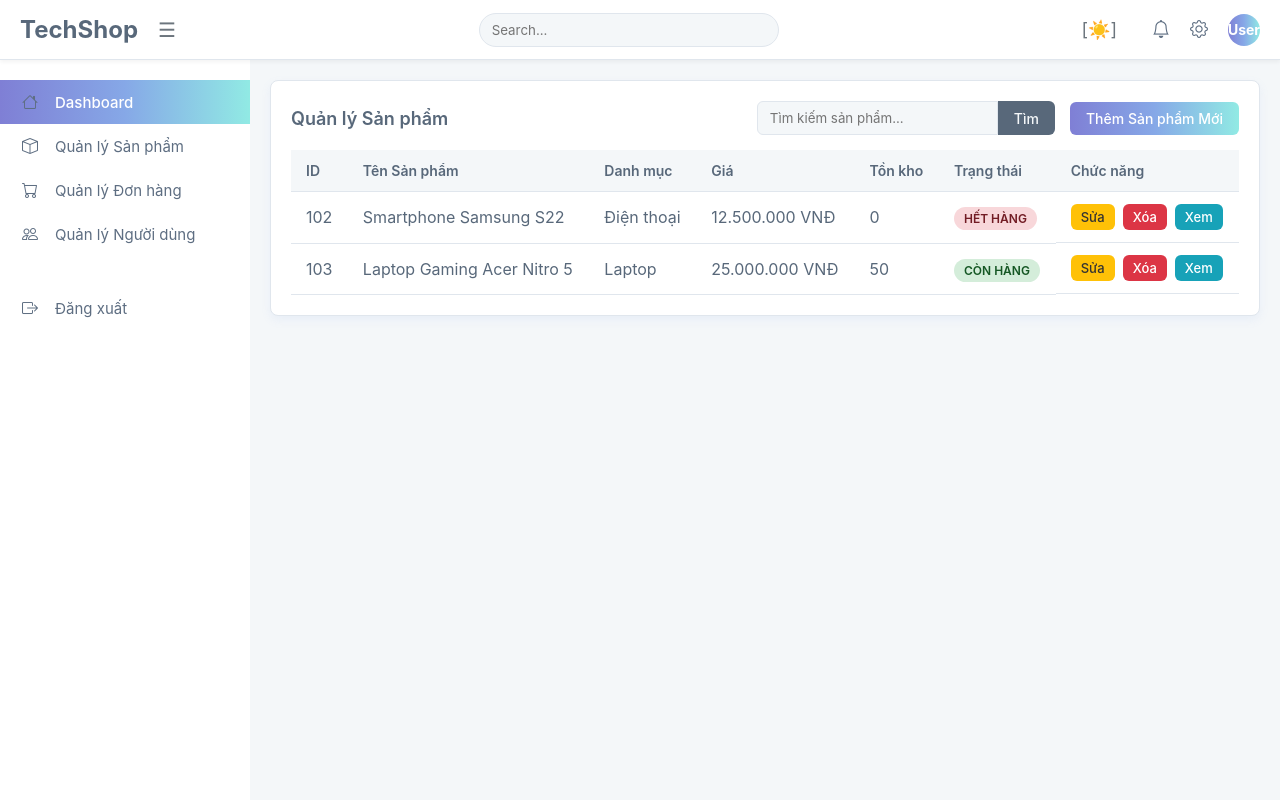
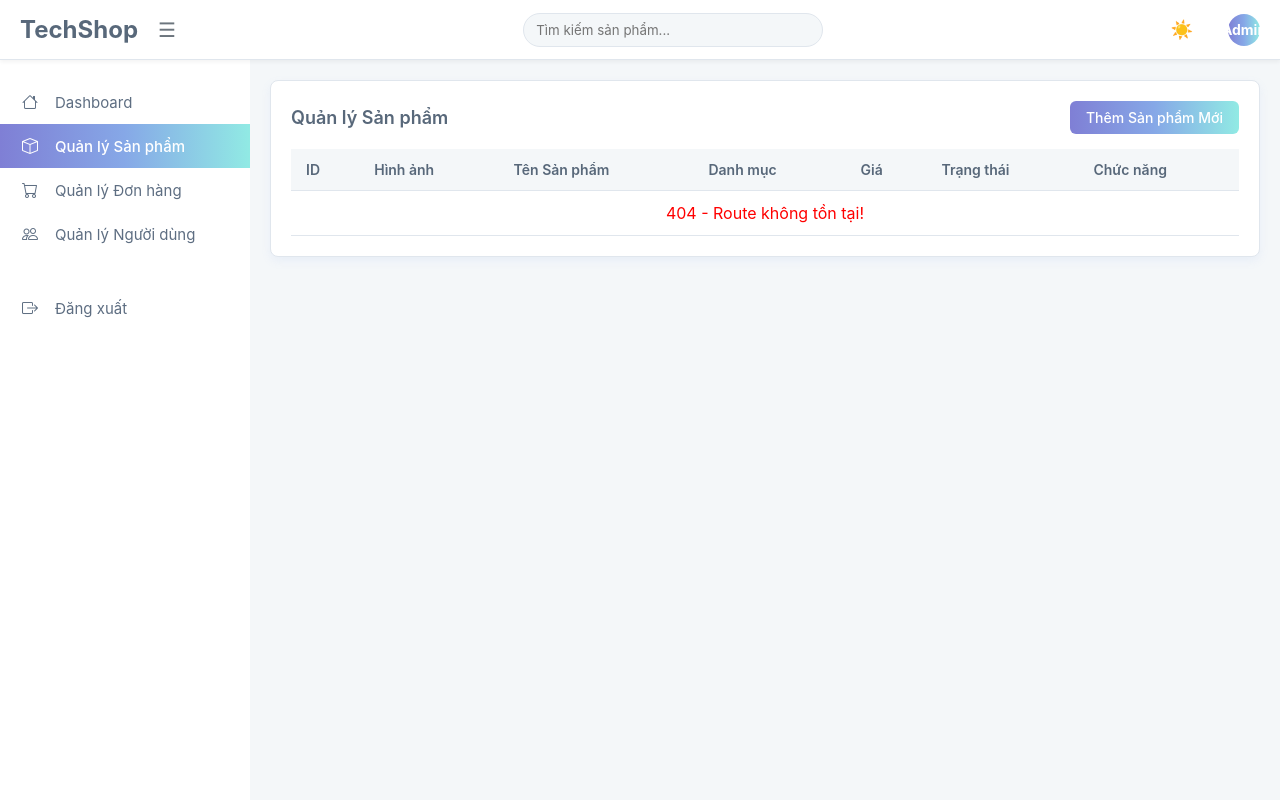
Before and after one commit to Dchong1211/TechShop, a PHP site: page /TechShop/admin/products.php in a window 1280 px wide. Run offline with PHP 8.4, Linux system fonts and the light colour scheme; some libraries are stand-ins or nearby versions.

Commit message:
Push by minhhungnt123 on Wed 11/19/2025 22:22:10.01

```diff
--- a/public/admin/products.php
+++ b/public/admin/products.php
@@ -1,85 +1,67 @@
+<?php
+session_start();
+require_once __DIR__ . '/../../app/helpers/CSRF.php';
+$csrf_token = CSRF::token();
+?>
 <!DOCTYPE html>
 <html lang="vi">
+
 <head>
     <meta charset="UTF-8">
+    <meta name="csrf-token" content="<?= $csrf_token ?>">
     <meta name="viewport" content="width=device-width, initial-scale=1.0">
     <title>Quản lý Sản phẩm | Admin Panel</title>
-    <link rel="stylesheet" href="/public/assets/css/cssAdmin/main_admin.css">
-    <link rel="stylesheet" href="/public/assets/css/cssAdmin/products.css">
+    <base href="/TechShop/">
+    <link rel="stylesheet" href="public/assets/css/cssAdmin/main_admin.css">
+    <link rel="stylesheet" href="public/assets/css/cssAdmin/products.css">
     <link rel="stylesheet" href="https://cdn.jsdelivr.net/npm/bootstrap-icons@1.11.1/font/bootstrap-icons.css">
+    <style>
+        .loading-row {
+            text-align: center;
+            padding: 20px;
+            color: #666;
+        }
+    </style>
 </head>
+
 <body>
 
     <div class="app-wrapper">
 
         <nav class="top-navbar">
             <div class="navbar-left">
-                <a href="index.php" class="navbar-brand">TechShop</a>
-                <button class="sidebar-toggle" type="button">☰</button> </div>
+                <a href="public/admin/index.php" class="navbar-brand">TechShop</a>
+                <button class="sidebar-toggle" type="button">☰</button>
+            </div>
             <div class="navbar-search">
-                <input type="text" placeholder="Search...">
+                <input type="text" id="search-input" placeholder="Tìm kiếm sản phẩm...">
             </div>
             <div class="navbar-right">
-                <button class="theme-toggle" id="theme-toggle" type="button" title="Chuyển đổi Sáng/Tối">
-                    <span class="icon-sun">[☀️]</span>
-                    <span class="icon-moon">[🌙]</span>
+                <button class="theme-toggle" id="theme-toggle">
+                    <span class="icon-sun">☀️</span><span class="icon-moon">🌙</span>
                 </button>
-                <a href="#" class="nav-icon"><i class="bi bi-bell" style="color: #5e6e82"></i></a>
-                <a href="#" class="nav-icon"><i class="bi bi-gear" style="color: #5e6e82"></i></a>
-                <a href="#" class="nav-icon user-avatar">[User]</a>
+                <a href="#" class="nav-icon user-avatar">Admin</a>
             </div>
         </nav>
 
         <aside class="sidebar">
             <nav class="sidebar-nav">
                 <ul>
-                    <li>
-                        <a href="index.php" class="active">
-                            <span class="icon"><i class="bi bi-house" style="color: #5e6e82"></i></span>
-                            <span class="title">Dashboard</span>
-                        </a>
-                    </li>
-                    <li>
-                        <a href="products.php">
-                            <span class="icon"><i class="bi bi-box" style="color: #5e6e82"></i></span>
-                            <span class="title">Quản lý Sản phẩm</span>
-                        </a>
-                    </li>
-                    <li>
-                        <a href="orders.php">
-                            <span class="icon"><i class="bi bi-cart" style="color: #5e6e82"></i></span>
-                            <span class="title">Quản lý Đơn hàng</span>
-                        </a>
-                    </li>
-                    <li>
-                        <a href="users.php">
-                            <span class="icon"><i class="bi bi-people" style="color: #5e6e82"></i></span>
-                            <span class="title">Quản lý Người dùng</span>
-                        </a>
-                    </li>
-                    <li class="sidebar-logout">
-                        <a href="login.php">
-                            <span class="icon"><i class="bi bi-box-arrow-right" style="color: #5e6e82"></i></span>
-                            <span class="title">Đăng xuất</span>
-                        </a>
-                    </li>
+                    <li><a href="public/admin/index.php"><span class="icon"><i class="bi bi-house"></i></span><span class="title">Dashboard</span></a></li>
+                    <li><a href="public/admin/products.php" class="active"><span class="icon"><i class="bi bi-box"></i></span><span class="title">Quản lý Sản phẩm</span></a></li>
+                    <li><a href="public/admin/orders.php"><span class="icon"><i class="bi bi-cart"></i></span><span class="title">Quản lý Đơn hàng</span></a></li>
+                    <li><a href="public/admin/users.php"><span class="icon"><i class="bi bi-people"></i></span><span class="title">Quản lý Người dùng</span></a></li>
+                    <li class="sidebar-logout"><a href="#"><span class="icon"><i class="bi bi-box-arrow-right"></i></span><span class="title">Đăng xuất</span></a></li>
                 </ul>
             </nav>
         </aside>
 
         <main class="main-content">
-
             <div class="card">
-
                 <div class="card-header">
                     <h5 class="card-title">Quản lý Sản phẩm</h5>
-
                     <div class="table-actions">
-                        <div class="search-box">
-                            <input type="text" placeholder="Tìm kiếm sản phẩm...">
-                            <button class="btn btn-search">Tìm</button>
-                        </div>
-                        <a href="add_products.php?action=add" class="btn btn-primary">Thêm Sản phẩm Mới</a>
+                        <a href="public/admin/add_products.php" class="btn btn-primary">Thêm Sản phẩm Mới</a>
                     </div>
                 </div>
 
@@ -89,55 +71,30 @@
                             <thead>
                                 <tr>
                                     <th>ID</th>
+                                    <th>Hình ảnh</th>
                                     <th>Tên Sản phẩm</th>
                                     <th>Danh mục</th>
                                     <th>Giá</th>
-                                    <th>Tồn kho</th>
                                     <th>Trạng thái</th>
                                     <th>Chức năng</th>
                                 </tr>
                             </thead>
-                            <tbody>
+                            <tbody id="product-list">
                                 <tr>
-                                    <td>102</td>
-                                    <td>Smartphone Samsung S22</td>
-                                    <td>Điện thoại</td>
-                                    <td>12.500.000 VNĐ</td>
-                                    <td>0</td>
-                                    <td><span class="status status-inactive">Hết hàng</span></td>
-                                    <td class="action-buttons">
-                                        <a href="edit_products.php?action=edit" class="btn btn-edit">Sửa</a>
-                                        <form method="POST" action="products.php" style="display:inline;">
-                                            <input type="hidden" name="product_id" value="102">
-                                            <button type="submit" name="action" value="delete" class="btn btn-delete">Xóa</button>
-                                        </form>
-                                        <a href="detail_products.php" class="btn btn-detail">Xem</a>
-                                    </td>
+                                    <td colspan="7" class="loading-row">Đang tải dữ liệu...</td>
                                 </tr>
-
-                                <tr>
-                                    <td>103</td>
-                                    <td>Laptop Gaming Acer Nitro 5</td>
-                                    <td>Laptop</td>
-                                    <td>25.000.000 VNĐ</td>
-                                    <td>50</td>
-                                    <td><span class="status status-active">Còn hàng</span></td>
-                                    <td class="action-buttons">
-                                        <a href="edit_products.php?action=edit" class="btn btn-edit">Sửa</a>
-                                        <form method="POST" action="products.php" style="display:inline;">
-                                            <input type="hidden" name="product_id" value="103">
-                                            <button type="submit" name="action" value="delete" class="btn btn-delete">Xóa</button>
-                                        </form>
-                                        <a href="detail_products.php" class="btn btn-detail">Xem</a>
-                                    </td>
-                                </tr>
-
                             </tbody>
                         </table>
                     </div>
-                </div> </div> </main>
+                </div>
+            </div>
+        </main>
 
-    </div> <script src="/public/assets/js/admin.js"></script>
+    </div>
+
+    <script src="public/assets/js/admin.js"></script>
+    <script src="public/assets/js/admin_products.js"></script>
 
 </body>
+
 </html>
```
Also changed, not shown: public/admin/index.php (+4 -3 lines), public/admin/orders.php (+5 -2 lines), public/admin/users.php (+5 -2 lines), public/assets/js/admin.js, public/assets/js/admin_products.js (added).
